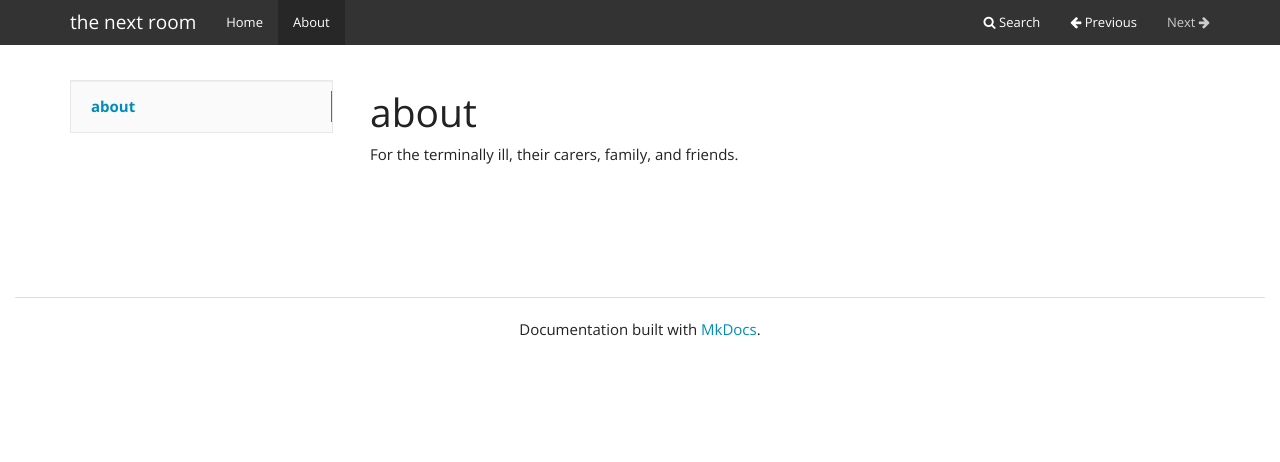
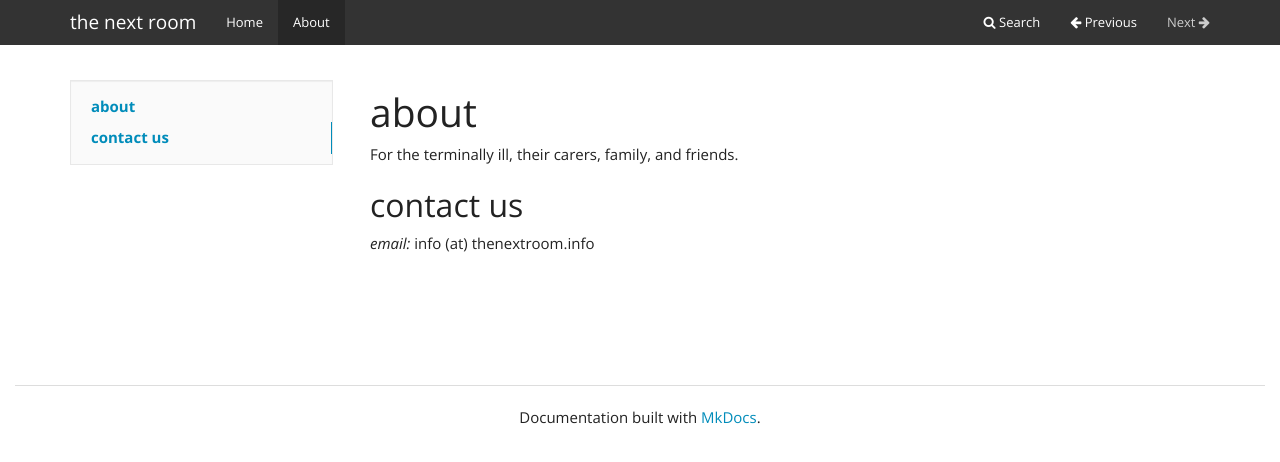
Before and after one commit to thenextroom/thenextroom.github.com, a plain HTML site: page about/index.html in a window 1280 px wide. Drawn offline with nearby package versions, Linux system fonts and the light colour scheme; no server answers.

Commit message:
Added files via upload

```diff
--- a/about/index.html
+++ b/about/index.html
@@ -92,13 +92,17 @@
 
         <li class="main active"><a href="#about">about</a></li>
 
+            <li><a href="#contact-us">contact us</a></li>
+
 
     </ul>
 </div></div>
             <div class="col-md-9" role="main">
 
 <h1 id="about">about</h1>
-<p>For the terminally ill, their carers, family, and friends.  </p></div>
+<p>For the terminally ill, their carers, family, and friends.  </p>
+<h2 id="contact-us">contact us</h2>
+<p><em>email:</em> info (at) thenextroom.info</p></div>
         </div>
 
         <footer class="col-md-12">
```
